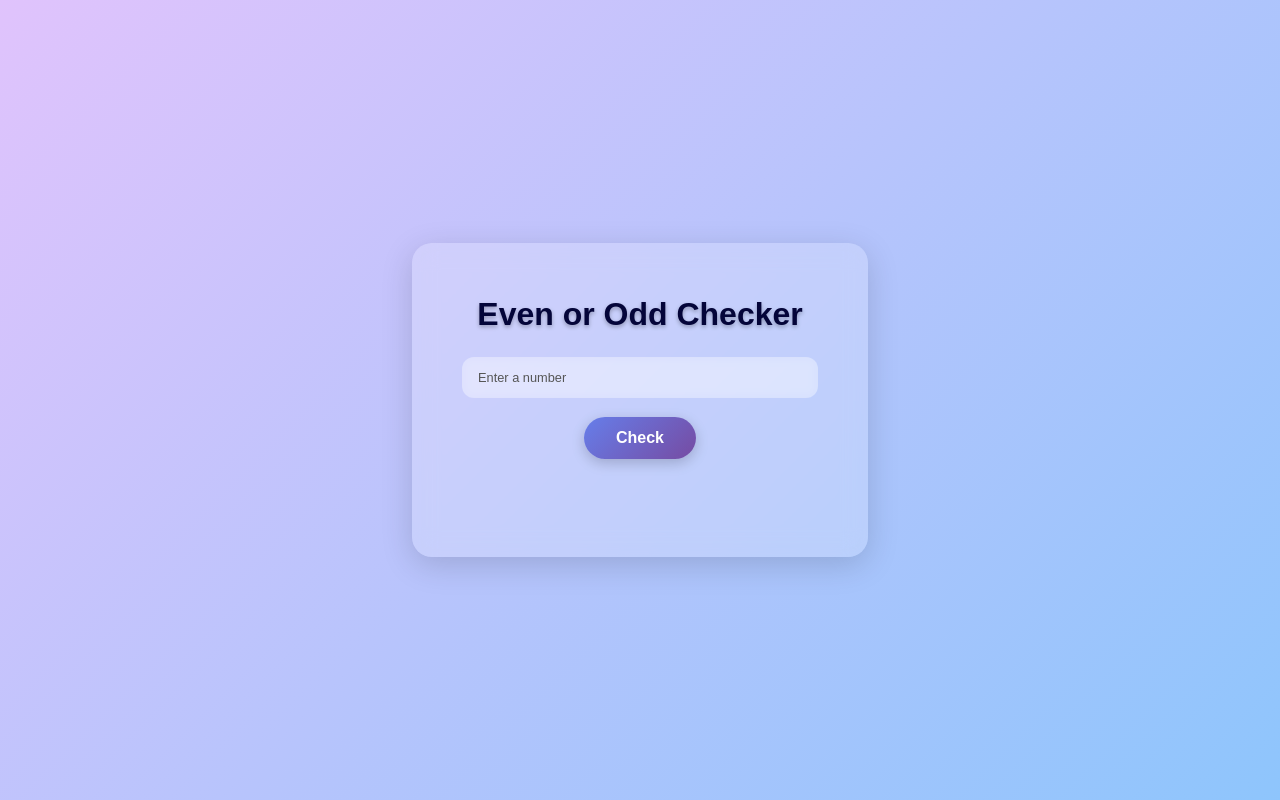
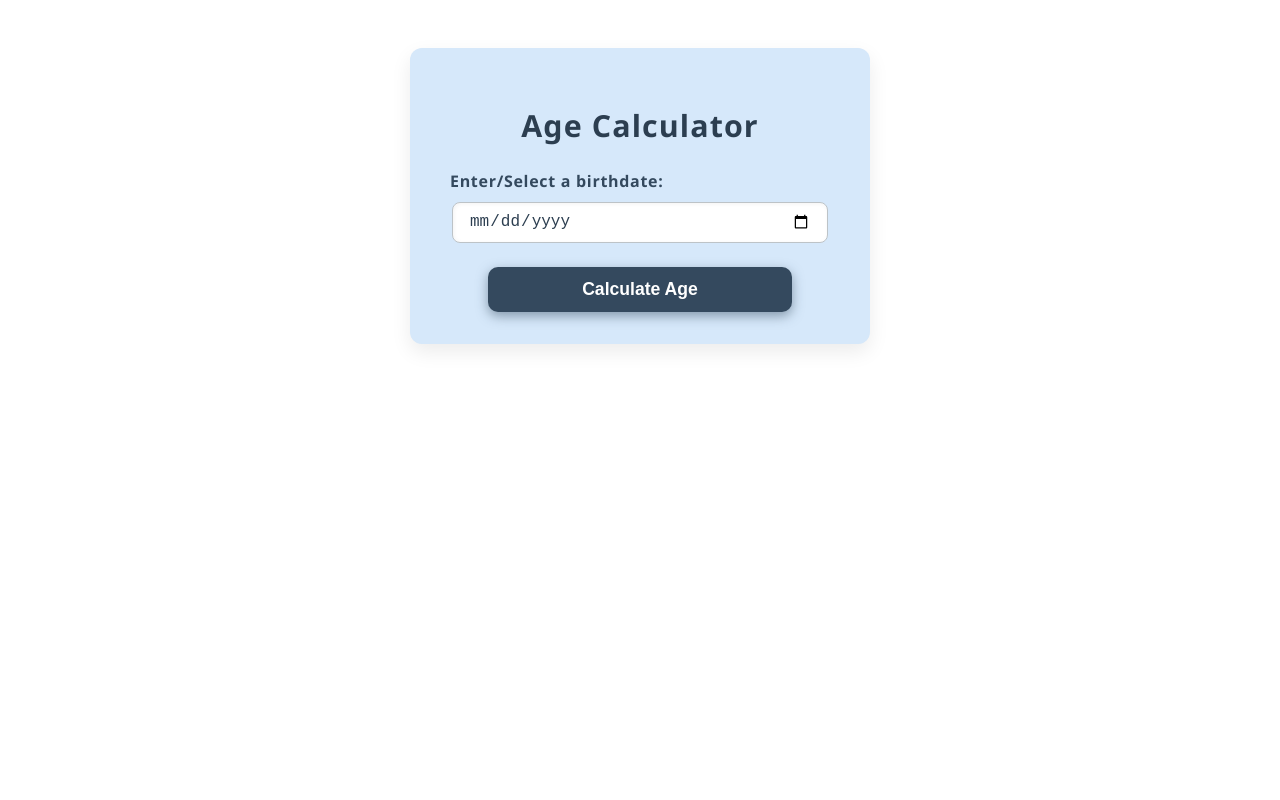
Before and after one commit to shubhamchasing/react-vite-prep, a React (Vite) app: page / in a window 1280 px wide. Built offline with nearby package versions, Linux system fonts and the light colour scheme.

Commit message:
fear: add age calculator

```diff
--- a/src/App.jsx
+++ b/src/App.jsx
@@ -1,6 +1,7 @@
 import "./App.css";
+import AgeCalculator from "./Components/Age-calculator";
 // import ContactForm from "./Components/Contact-Form";
-import EvenOrOddChecker from "./Components/OddEvenChecker";
+// import EvenOrOddChecker from "./Components/OddEvenChecker";
 // import UseReducer from './Components/UseReducer'
 // import UseState from './Components/UseState'
 // import ObjectUseState from './Components/ObjectUseState'
@@ -14,7 +15,7 @@ function App() {
   return (
     <>
       <div className="App">
-        <EvenOrOddChecker />
+        <AgeCalculator />
       </div>
     </>
   );
--- /dev/null
+++ b/src/Components/Age-calculator/index.jsx
@@ -0,0 +1,83 @@
+import { useState } from "react";
+import "./styles.css";
+
+function AgeCalculator() {
+  const [selectedDate, setSelectedDate] = useState("");
+  const [error, setError] = useState("");
+  const [isValid, setIsValid] = useState(false);
+  const [age, setAge] = useState({});
+
+  const handleOnChange = (e) => {
+    setSelectedDate(e.target.value);
+  };
+  const handleCalulateAge = () => {
+    setError("");
+    if (!selectedDate) {
+      setIsValid(false);
+      setAge({});
+      setError("Please select a date");
+      return;
+    }
+    const birth = new Date(selectedDate);
+    const today = new Date();
+
+    if (birth > today) {
+      setIsValid(false);
+      setAge({});
+      setError("Birthdate cannot be in the future");
+      return;
+    }
+    setIsValid(true);
+    console.log(today.getMonth(), birth.getMonth());
+    let years = today.getFullYear() - birth.getFullYear();
+    let months = today.getMonth() - birth.getMonth();
+    let days = today.getDate() - birth.getDate();
+
+    if (days < 0) {
+      months -= 1;
+      days += new Date(today.getFullYear(), today.getMonth(), 0).getDate();
+    }
+    if (months < 0) {
+      years -= 1;
+      months += 12;
+    }
+
+    setAge({ years, months, days });
+  };
+
+  return (
+    <div className="conatiner">
+      <h2 className="title">Age Calculator</h2>
+      <label className="label" data-testid="label-birthdate">
+        Enter/Select a birthdate:
+      </label>
+      <input
+        id="birthdate"
+        type="date"
+        className="input-date"
+        value={selectedDate}
+        onChange={handleOnChange}
+        data-testid="input-birthdate"
+      />
+      <button
+        className="btn-calc"
+        onClick={handleCalulateAge}
+        data-testid="btn-calculate"
+      >
+        Calculate Age
+      </button>
+      {isValid ? (
+        <p
+          className="age-result"
+          data-testid="age-result"
+        >{`${age.years} years, ${age.months} months, ${age.days} days`}</p>
+      ) : (
+      error &&  <p className="error-msg" data-testid="error-msg">
+          {error}
+        </p>
+      )}
+    </div>
+  );
+}
+
+export default AgeCalculator;
--- /dev/null
+++ b/src/Components/Age-calculator/styles.css
@@ -0,0 +1,72 @@
+.conatiner {
+    max-width: 380px;
+    margin: 3rem auto;
+    padding: 2rem 2.5rem;
+    background: #d6e8fa;
+    border-radius: 12px;
+    box-shadow: 0 8px 20px rgba(0, 0, 0, 0.08);
+    font-family: "Segoe UI", Tahoma, Geneva, Verdana, sans-serif;
+    color: #222;
+    text-align: center;
+  }
+
+  .title {
+    font-weight: 700;
+    font-size: 1.9rem;
+    color: #2c3e50;
+    margin-bottom: 1.5rem;
+    letter-spacing: 1.1px;
+  }
+
+  .label {
+    display: block;
+    text-align: left;
+    font-weight: 600;
+    font-size: 1rem;
+    color: #34495e;
+    margin-bottom: 0.6rem;
+    letter-spacing: 0.7px;
+  }
+
+  .input-date {
+    width: 90%;
+    padding: 0.6rem 1rem;
+    font-size: 1rem;
+    border: 1.8px solid #bdc3c7;
+    border-radius: 8px;
+    box-shadow: inset 1px 1px 4px rgba(0, 0, 0, 0.05);
+    color: #2c3e50;
+    outline: none;
+    margin-bottom: 1.5rem;
+    font-weight: 500;
+  }
+
+  .btn-calc {
+    width: 80%;
+    padding: 0.75rem 1rem;
+    font-size: 1.1rem;
+    font-weight: 700;
+    color: #ffffff;
+    background-color: #34495e;
+    border: none;
+    border-radius: 10px;
+    box-shadow: 0 4px 12px rgba(52, 73, 94, 0.5);
+    cursor: pointer;
+    user-select: none;
+  }
+
+  .error-msg {
+    margin-top: 1.4rem;
+    color: #e74c3c;
+    font-weight: 600;
+    font-size: 0.95rem;
+    letter-spacing: 0.6px;
+  }
+
+  .age-result {
+    margin-top: 1.4rem;
+    font-weight: 600;
+    font-size: 1.15rem;
+    color: #27ae60;
+    letter-spacing: 0.8px;
+  }
```
